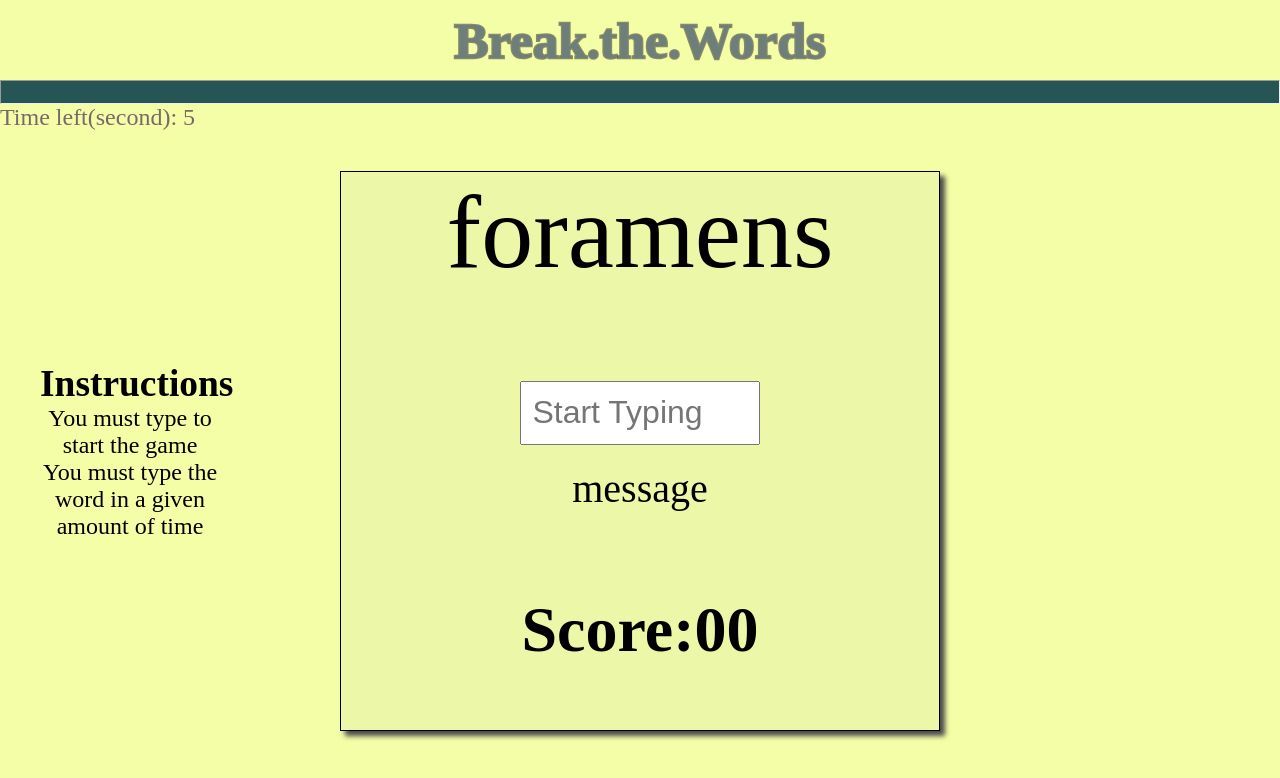
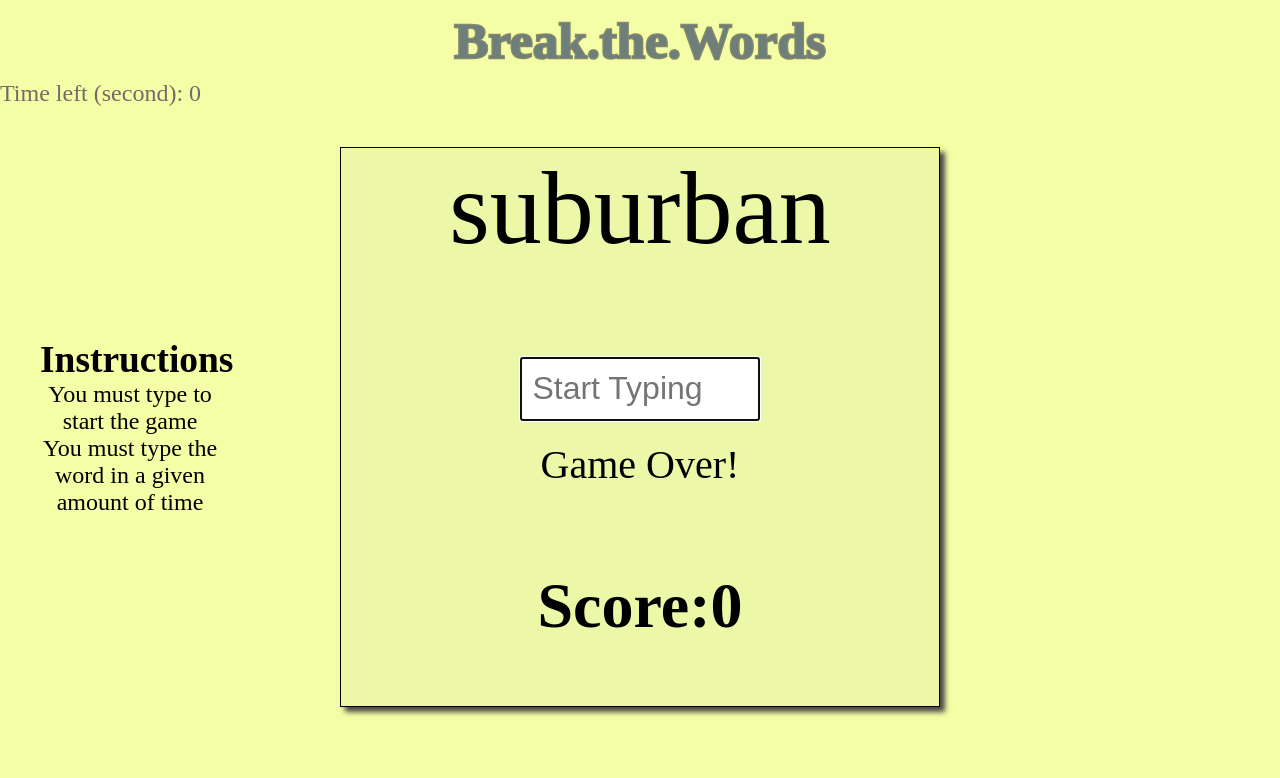
Before and after one commit to RohbiV/TypingGame, a plain HTML site: page index.html in a window 1280 px wide. Drawn offline with Linux system fonts and the light colour scheme.

Commit message:
This is full game

```diff
--- a/index.html
+++ b/index.html
@@ -12,7 +12,6 @@
     <header>
         <h1 id="head" data-text="Break.the.Words">Break.the.Words</h1>
     </header>
-    <hr class="timeleft">
     <p class="time">Time left(second): 5</p>
     <div class="outer">
         <div class="side">
@@ -24,9 +23,9 @@
         </div>
         <div class="container">
             <p class="word">Word</p>
-            <input type="text" placeholder="Start Typing">
-            <p id="msg">message</p>
-            <h4 class="score">Score:00</h4>
+            <input type="text" id="input" placeholder="Start Typing"  autofocus>
+            <p id="msg"></p>
+            <h4 class="score">Score:0</h4>
         </div>
     </div>
     <script src="main.js"></script>
--- a/main.js
+++ b/main.js
@@ -1,22 +1,95 @@
 //this is a simple typing game
 
-const words = ["Appraisal","Abrogate","pizazz","piazzas","suburban","assuming","obstinance","foramens","Bibliography","Catastrophic","advertisement","neurology","methodology","significant","disturbing","jackass","savage","rhinoceros"];          //to generate random words from
+window.addEventListener("load",init);
+
+const words = [
+    "Appraisal",
+    "Abrogate",
+    "pizazz",
+    "piazzas",
+    "suburban",
+    "assuming",
+    "obstinance",
+    "foramens",
+    "Bibliography",
+    "Catastrophic",
+    "advertisement",
+    "neurology",
+    "methodology",
+    "significant",
+    "disturbing",
+    "jackass",
+    "savage",
+    "rhinoceros",
+];
+
+//global variables
+let time = 5;
+let myscore = 0;
+let isPlaying;
+
+//dom elements
+const timeleft = document.querySelector(".time");
+const wordToEnter = document.querySelector(".word");
+const inputText = document.querySelector("#input");
+const message = document.querySelector("#msg");
+const score = document.querySelector(".score");
 
 
-const timeline = document.querySelector(".timeleft");
-// console.log(timeline);
-
-let timeLeft = document.querySelector(".time");
-// console.log(timeLeft);
-
-let word = document.querySelector(".word");
+//on initial when window loads
+function init() {
+    generateWord(words);
+    inputText.addEventListener("input", matchData);
+    setInterval(countdown,1000);
+    setInterval(checkStatus,50);
+}
 
 
+function generateWord(words) {
+    const len = words.length;
+    const index = Math.floor(Math.random() * len);
+    wordToEnter.innerHTML = words[index];
+}
 
-setInterval(()=>{
-    const len = words.length;
-    const randwordindex = Math.floor(Math.random() * len);
-    const randomword = words[randwordindex];
-    word.innerText = randomword;
-    console.log("Random word is generated!!");
-},5000);
+function matchData() {
+    if(matchWords()){
+        isPlaying = true;
+        time = 6;
+        generateWord(words);
+        inputText.value = "";
+        myscore++;
+    }
+    if(myscore === -1) {
+        myscore = 0;
+        score.innerHTML = `<h4 class="score">Score:${myscore}</h4>`;
+    }
+    score.innerHTML =  `<h4 class="score">Score:${myscore}</h4>`;
+}
+
+function matchWords() {
+    if(inputText.value === wordToEnter.innerHTML) {
+        message.innerHTML = "correct";
+        return true;
+    }
+    else{
+        message.innerHTML = "";
+        return false;
+    }
+}
+
+function countdown() {
+    if(time > 0) {
+        time--;
+    }
+    else if(time === 0) {
+        isPlaying = false;
+    }
+    timeleft.innerHTML = `<p class="time"> Time left (second): ${time}`;
+}
+
+function checkStatus() {
+    if(!isPlaying && time === 0) {
+        message.innerHTML = "Game Over!";
+        myscore = -1;
+    }
+}
```
